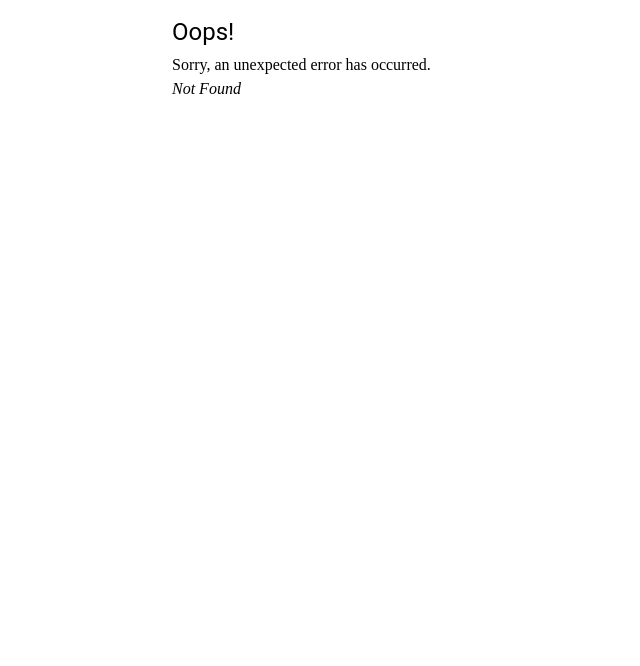
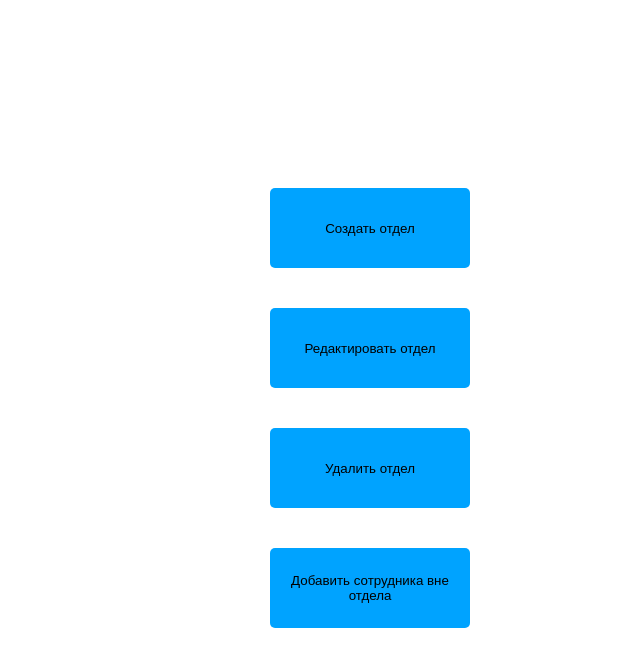
Before and after one commit to VladikTI/konsultant-project, a React (Create React App) app in the folder pvo-frontend/: page /admin in a window 1280 px wide. Before the commit this address had no page. Shown: the top 666 px of the page, without its empty margins (270-910 px from the left). Built offline with nearby package versions, Linux system fonts and the light colour scheme.

Commit message:
Начал работу с интерфейсом добавления сотрудников

```diff
--- a/pvo-frontend/src/index.js
+++ b/pvo-frontend/src/index.js
@@ -3,6 +3,7 @@ import ReactDOM from 'react-dom/client';
 import {createBrowserRouter, Navigate, RouterProvider} from "react-router-dom";
 import Login from "./routes/login";
 import ErrorPage from "./error-page";
+import Admin from "./routes/admin";
 
 const router = createBrowserRouter([
     {
@@ -14,6 +15,10 @@ const router = createBrowserRouter([
         path: "/login",
         element: <Login/>,
     },
+    {
+        path: "/admin",
+        element: <Admin/>,
+    },
 ]);
 
 const root = ReactDOM.createRoot(document.getElementById('root'));
--- /dev/null
+++ b/pvo-frontend/src/routes/admin.jsx
@@ -0,0 +1,14 @@
+import React from 'react';
+import './styles/style.css';
+function Admin() {
+    return (
+        <div className="centered-container">
+            <button className="blue-button">Создать отдел</button>
+            <button className="blue-button">Редактировать отдел</button>
+            <button className="blue-button">Удалить отдел</button>
+            <button className="blue-button">Добавить сотрудника вне отдела</button>
+        </div>
+    );
+}
+
+export default Admin;
--- /dev/null
+++ b/pvo-frontend/src/routes/styles/style.css
@@ -0,0 +1,21 @@
+.centered-container {
+    display: flex;
+    flex-direction: column;
+    justify-content: center;
+    align-items: center;
+    height: 100vh; /* Высота контейнера будет равной высоте видимой области окна браузера */
+}
+
+.blue-button {
+    background-color: #00A3FF;
+    color: black;
+    height: 80px; /* Фиксированная высота кнопок */
+    width: 200px;
+    margin: 20px; /* Расстояние между кнопками */
+    border: none;
+    border-radius: 5px;
+    cursor: pointer;
+    display: flex;
+    align-items: center;
+    justify-content: center;
+}
```
Also changed, not shown: pvo-frontend/src/App.js (+6 -1 lines).
